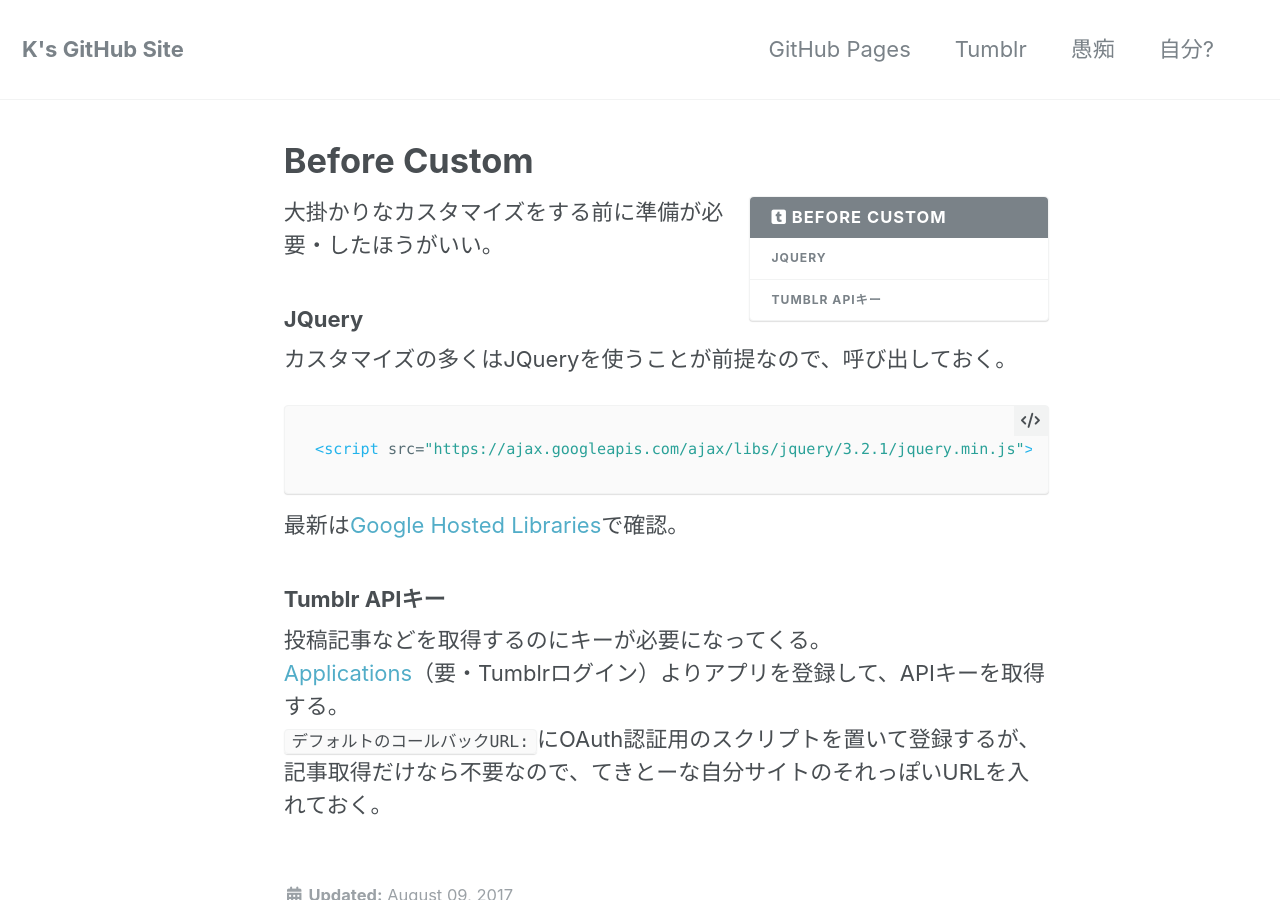
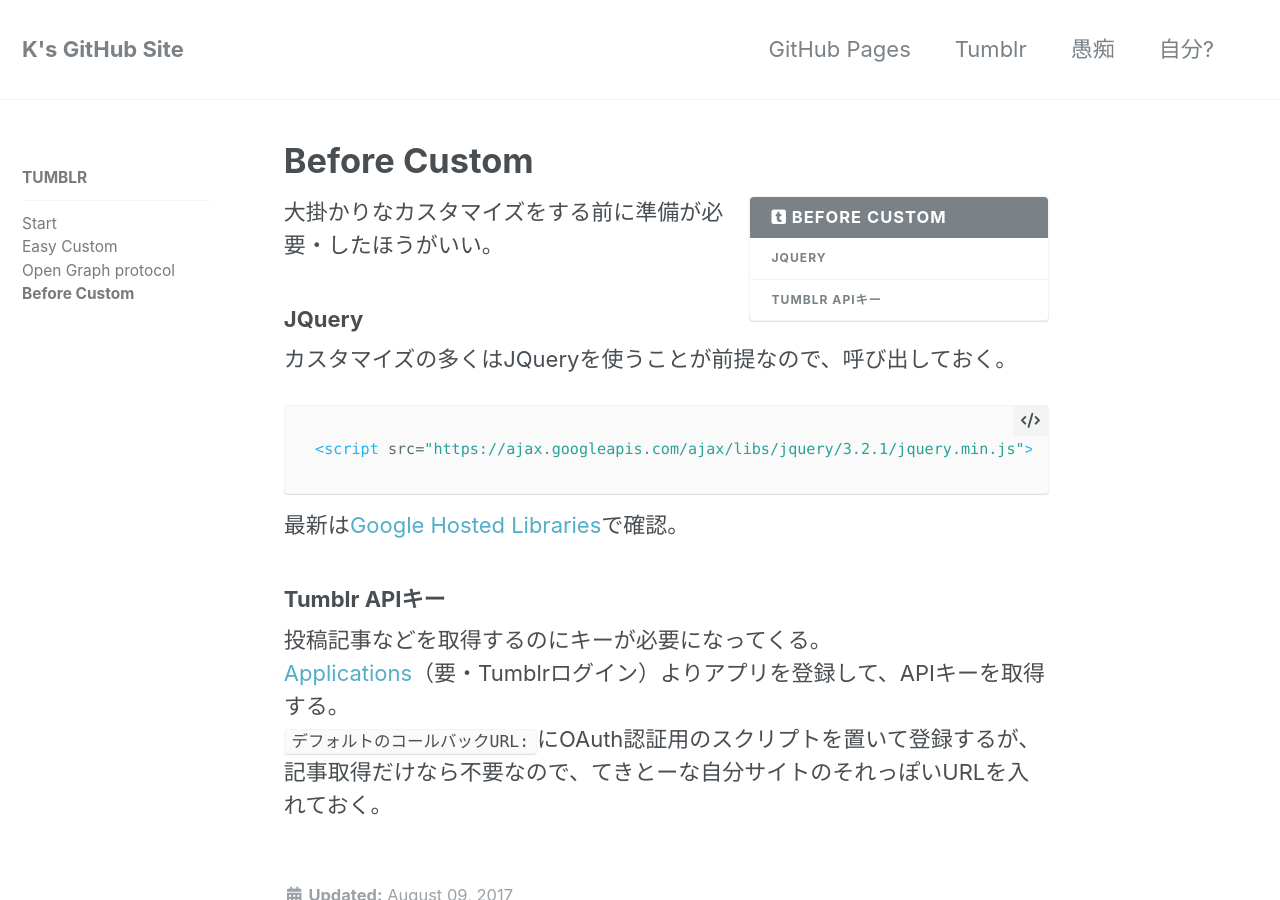
Before and after one commit to laureltreetop/laureltreetop.github.io, a Jekyll site: the page built from _tumblr/04-custom-before.md, in a window 1280 px wide and 900 px high. Built offline with Jekyll 4.4.1, drawn with Linux system fonts in a browser that asks for light colours; nearby versions of some CDN libraries; comment, search, counter and statistics services are not loaded.

Commit message:
Update _config.yml

```diff
--- a/_config.yml
+++ b/_config.yml
@@ -268,7 +268,7 @@
       share: true
       comments: true
       sidebar:
-        nav: "tumblr."
+        nav: "tumblr"
   # _pages
   - scope:
       path: ""
```
